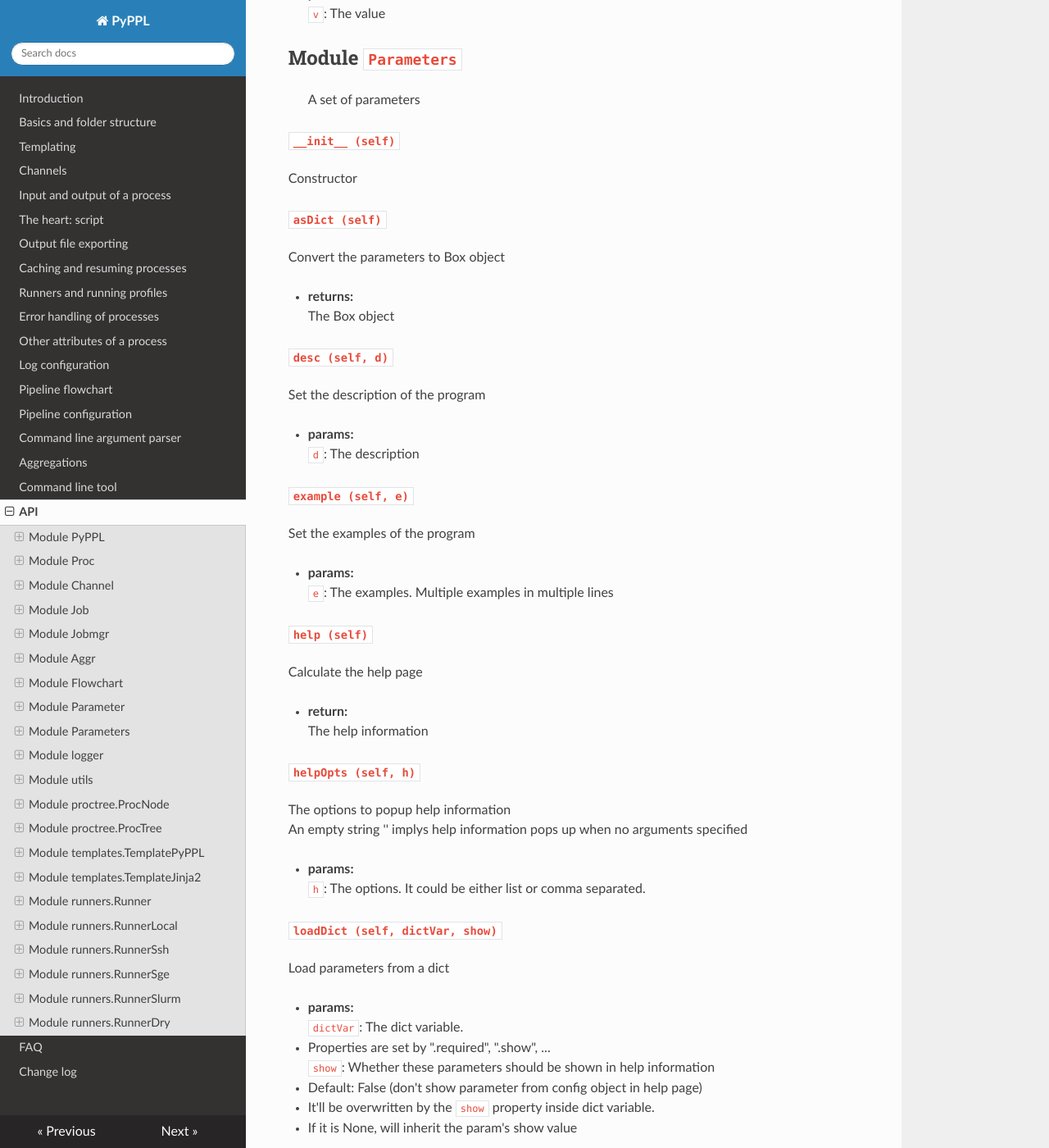
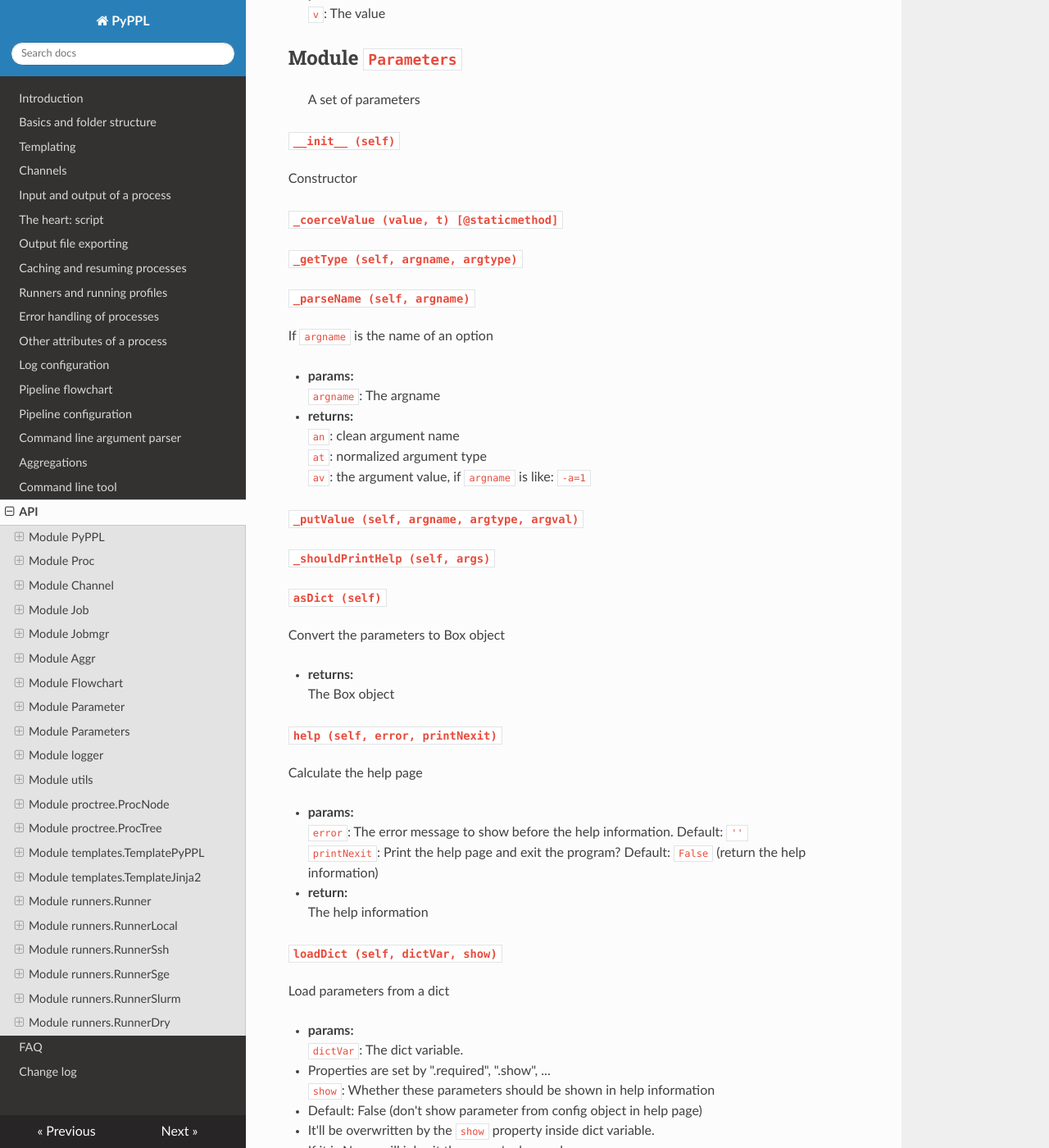
Before and after one commit to pwwang/pipen, an MkDocs documentation site: the page built from docs/api.md, in a window 1280 px wide and 1400 px high, scrolled down 23125 px. Shown: the whole window at 82% size. Built offline with MkDocs 1.6.1, drawn with Linux system fonts in a browser that asks for light colours; nearby versions of some CDN libraries; old or Windows-style settings are respelled for this version of MkDocs; some of the changed text lies outside the part shown.

Commit message:
Fix tutorials according to previous update.

```diff
--- a/docs/api.md
+++ b/docs/api.md
@@ -98,7 +98,7 @@ The pipeline object itself.
 Run the pipeline
 
 - **params:**
-`profile`: the profile used to run, if not found, it'll be used as runner name. default: 'local'
+`profile`: the profile used to run, if not found, it'll be used as runner name. default: 'default'
 
 - **returns:**
 The pipeline object itself.
@@ -1016,6 +1016,26 @@ Set the value of the parameter
 
 Constructor
 
+#### `_coerceValue (value, t) [@staticmethod]`
+
+#### `_getType (self, argname, argtype) `
+
+#### `_parseName (self, argname) `
+
+If `argname` is the name of an option
+
+- **params:**
+`argname`: The argname
+
+- **returns:**
+`an`: clean argument name
+`at`: normalized argument type
+`av`: the argument value, if `argname` is like: `-a=1`
+
+#### `_putValue (self, argname, argtype, argval) `
+
+#### `_shouldPrintHelp (self, args) `
+
 #### `asDict (self) `
 
 Convert the parameters to Box object
@@ -1023,34 +1043,16 @@ Convert the parameters to Box object
 - **returns:**
 The Box object
 
-#### `desc (self, d) `
-
-Set the description of the program
-
-- **params:**
-`d`: The description
-
-#### `example (self, e) `
-
-Set the examples of the program
-
-- **params:**
-`e`: The examples. Multiple examples in multiple lines
-
-#### `help (self) `
+#### `help (self, error, printNexit) `
 
 Calculate the help page
+
+- **params:**
+`error`: The error message to show before the help information. Default: `''`
+`printNexit`: Print the help page and exit the program? Default: `False` (return the help information)
 
 - **return:**
 The help information
-
-#### `helpOpts (self, h) `
-
-The options to popup help information
-An empty string '' implys help information pops up when no arguments specified
-
-- **params:**
-`h`: The options. It could be either list or comma separated.
 
 #### `loadDict (self, dictVar, show) `
 
@@ -1081,22 +1083,8 @@ For config file other than json, a section name is needed, whatever it is.
 
 Parse the arguments from `sys.argv`
 
-#### `prefix (self, p) `
-
-Set the prefix of options
-
-- **params:**
-`p`: The prefix. No default, but typically '--param-'
-
 #### `toDict (self) `
 Will be deprecated.
-#### `usage (self, u) `
-
-Set the usage of the program. Otherwise it'll be automatically calculated.
-
-- **params**
-`u`: The usage, no program name needed. Multiple usages in multiple lines.
-
 
 ## Module `logger`
 > A customized logger for pyppl
```
Also changed, not shown: pyppl/__init__.py (+5 -3 lines), 3 other files.
